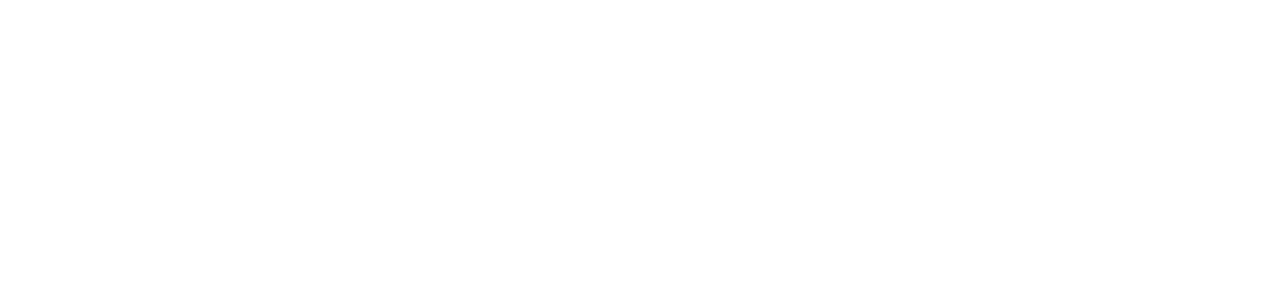
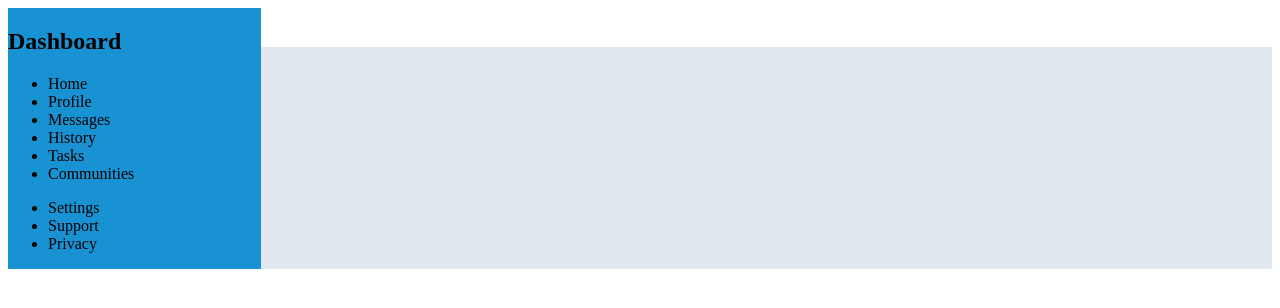
Before and after one commit to zimin406/odin-admin-dashboard, a plain HTML site: page index.html in a window 1280 px wide. Drawn offline with Linux system fonts and the light colour scheme.

Commit message:
Add HTML elements for sidebar

```diff
--- a/index.html
+++ b/index.html
@@ -9,6 +9,20 @@
     <header>
     </header>
     <aside>
+        <h1 class = "sidebar-title">Dashboard</h1>
+        <ul class = "sidebar-menu-container">
+            <li class = "sidebar-menu-item">Home</li>
+            <li class = "sidebar-menu-item">Profile</li>
+            <li class = "sidebar-menu-item">Messages</li>
+            <li class = "sidebar-menu-item">History</li>
+            <li class = "sidebar-menu-item">Tasks</li>
+            <li class = "sidebar-menu-item">Communities</li>
+        </ul>
+        <ul class = "sidebar-menu-container">
+            <li class = "sidebar-menu-item">Settings</li>
+            <li class = "sidebar-menu-item">Support</li>
+            <li class = "sidebar-menu-item">Privacy</li>
+        </ul>
     </aside>
     <article>
     </article>
```
